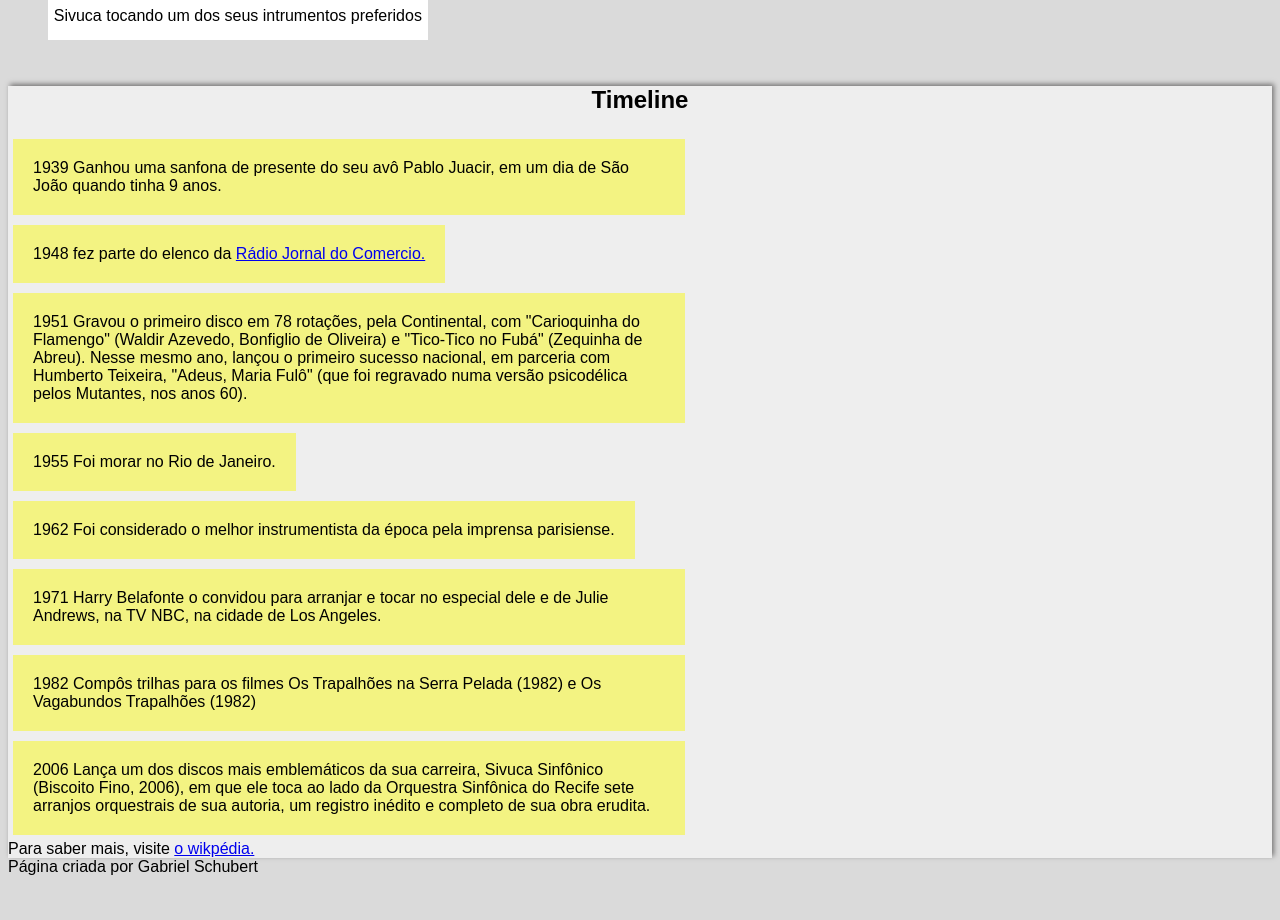
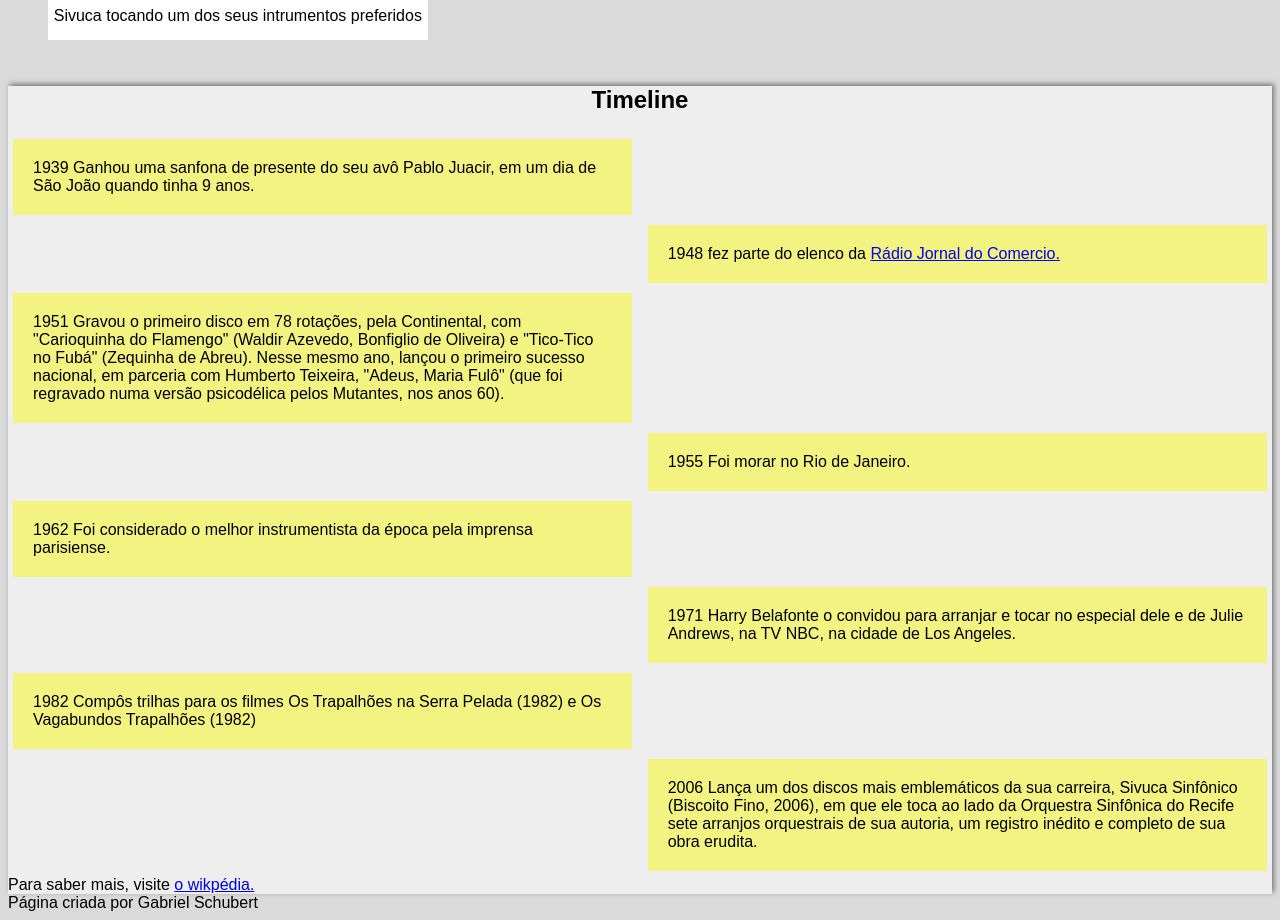
Before and after one commit to gabrielssa/sivuca-tribute-page, a plain HTML site: page index.html in a window 1280 px wide. Shown: the part 680-1600 px from the top of the page. Before the commit the page ends 1564 px from the top, so only its background shows below. Drawn offline with Linux system fonts and the light colour scheme.

Commit message:
timeline

```diff
--- a/assets/css/style.css
+++ b/assets/css/style.css
@@ -70,10 +70,15 @@ header{
 }
 
 .timeline-list ul li{
+    box-sizing: border-box;
     padding: 20px;
     text-decoration: none;
     margin: 5px;
     background-color: rgb(243, 243, 130);
-    width: fit-content;
-    max-width: 50%;
+    max-width: 49%;
+    width: 100%;
 }
+
+.align-right{
+    align-self: flex-end;
+}
--- a/index.html
+++ b/index.html
@@ -29,13 +29,13 @@
         <div class="timeline-list">
             <ul>
                 <li><span class="time">1939</span> Ganhou uma sanfona de presente do seu avô Pablo Juacir, em um dia de São João quando tinha 9 anos.</li>
-                <li><span class="time">1948</span> fez parte do elenco da <a href="https://pt.wikipedia.org/wiki/R%C3%A1dio_Jornal_do_Commercio">Rádio Jornal do Comercio.</a></li>
+                <li class="align-right"><span class="time">1948</span> fez parte do elenco da <a href="https://pt.wikipedia.org/wiki/R%C3%A1dio_Jornal_do_Commercio">Rádio Jornal do Comercio.</a></li>
                 <li><span class="time">1951</span> Gravou o primeiro disco em 78 rotações, pela Continental, com "Carioquinha do Flamengo" (Waldir Azevedo, Bonfiglio de Oliveira) e "Tico-Tico no Fubá" (Zequinha de Abreu). Nesse mesmo ano, lançou o primeiro sucesso nacional, em parceria com Humberto Teixeira, "Adeus, Maria Fulô" (que foi regravado numa versão psicodélica pelos Mutantes, nos anos 60).</li>
-                <li><span class="time">1955</span> Foi morar no Rio de Janeiro.</li>
+                <li class="align-right"><span class="time">1955</span> Foi morar no Rio de Janeiro.</li>
                 <li><span>1962</span> Foi considerado o melhor instrumentista da época pela imprensa parisiense.</li>
-                <li><span class="time">1971</span> Harry Belafonte o convidou para arranjar e tocar no especial dele e de Julie Andrews, na TV NBC, na cidade de Los Angeles.</li>
+                <li class="align-right"><span class="time">1971</span> Harry Belafonte o convidou para arranjar e tocar no especial dele e de Julie Andrews, na TV NBC, na cidade de Los Angeles.</li>
                 <li><span>1982</span> Compôs trilhas para os filmes Os Trapalhões na Serra Pelada (1982) e Os Vagabundos Trapalhões (1982)</li>
-                <li><span class="time">2006</span> Lança um dos discos mais emblemáticos da sua carreira, Sivuca Sinfônico (Biscoito Fino, 2006), em que ele toca ao lado da Orquestra Sinfônica do Recife sete arranjos orquestrais de sua autoria, um registro inédito e completo de sua obra erudita.</li>
+                <li class="align-right"><span class="time">2006</span> Lança um dos discos mais emblemáticos da sua carreira, Sivuca Sinfônico (Biscoito Fino, 2006), em que ele toca ao lado da Orquestra Sinfônica do Recife sete arranjos orquestrais de sua autoria, um registro inédito e completo de sua obra erudita.</li>
             </ul>
         </div>
         <div class="timeline-moreinfo">
```
